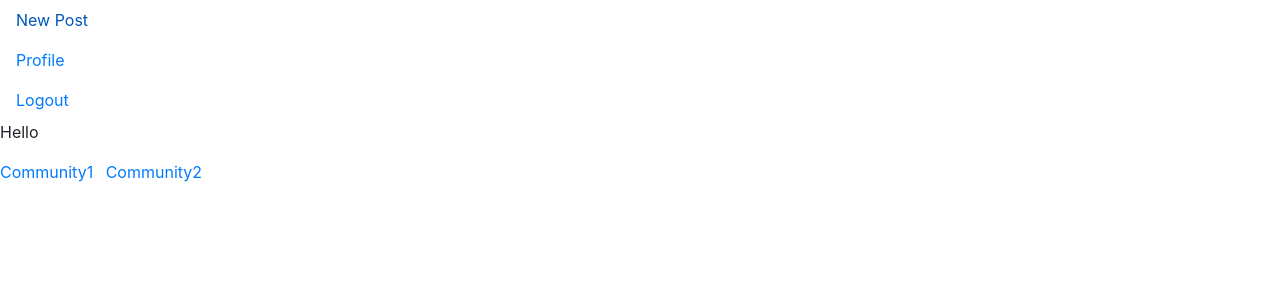
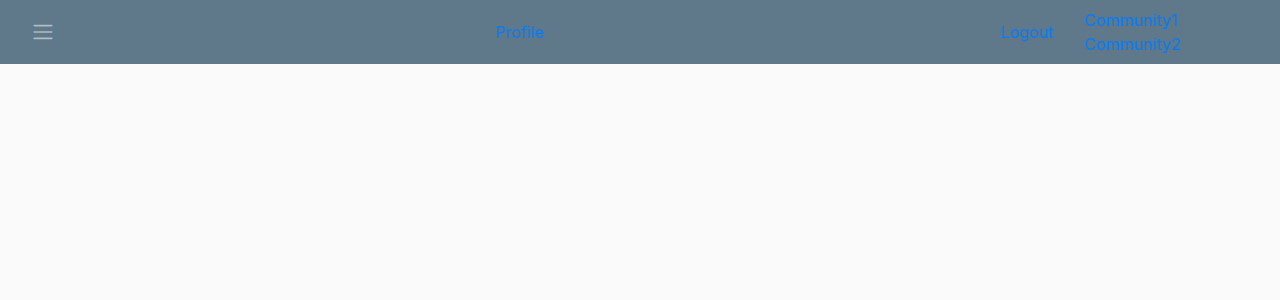
Before and after one commit to EverettGrethel/project-benzaiten, a Django app: template projectbenzaiten/forum/templates/forum/index.html in a window 1280 px wide. Shown: the top 300 px of the page. Run offline with Django 3.2, Linux system fonts and the light colour scheme; the template is opened without the code that fills it: values that come from a table or form of the project are taken from there, others are empty; a user stored in the database is signed in; data comes from the database, SQL or seed files in the repository; both versions use the stored data as it was after the commit; some libraries are stand-ins or nearby versions.

Commit message:
added static

```diff
--- /dev/null
+++ b/projectbenzaiten/forum/static/blog/main.css
@@ -0,0 +1,84 @@
+body {
+    background: #fafafa;
+    color: #333333;
+    margin-top: 5rem;
+  }
+
+  h1, h2, h3, h4, h5, h6 {
+    color: #444444;
+  }
+
+  ul {
+    margin: 0;
+  }
+
+  .bg-steel {
+    background-color: #5f788a;
+  }
+
+  .site-header .navbar-nav .nav-link {
+    color: #cbd5db;
+  }
+
+  .site-header .navbar-nav .nav-link:hover {
+    color: #ffffff;
+  }
+
+  .site-header .navbar-nav .nav-link.active {
+    font-weight: 500;
+  }
+
+  .content-section {
+    background: #ffffff;
+    padding: 10px 20px;
+    border: 1px solid #dddddd;
+    border-radius: 3px;
+    margin-bottom: 20px;
+  }
+
+  .article-title {
+    color: #444444;
+  }
+
+  a.article-title:hover {
+    color: #428bca;
+    text-decoration: none;
+  }
+
+  .article-content {
+    white-space: pre-line;
+  }
+
+  .article-img {
+    height: 65px;
+    width: 65px;
+    margin-right: 16px;
+  }
+
+  .article-metadata {
+    padding-bottom: 1px;
+    margin-bottom: 4px;
+    border-bottom: 1px solid #e3e3e3
+  }
+
+  .article-metadata a:hover {
+    color: #333;
+    text-decoration: none;
+  }
+
+  .article-svg {
+    width: 25px;
+    height: 25px;
+    vertical-align: middle;
+  }
+
+  .account-img {
+    height: 125px;
+    width: 125px;
+    margin-right: 20px;
+    margin-bottom: 16px;
+  }
+
+  .account-heading {
+    font-size: 2.5rem;
+  }
--- a/projectbenzaiten/forum/templates/forum/base.html
+++ b/projectbenzaiten/forum/templates/forum/base.html
@@ -1,3 +1,4 @@
+{% load static %}
 <!DOCTYPE html>
 <html>
 <head>
--- a/projectbenzaiten/forum/templates/forum/index.html
+++ b/projectbenzaiten/forum/templates/forum/index.html
@@ -1,3 +1,4 @@
+{% load static %}
 <!DOCTYPE html>
 <html>
 <head>
@@ -6,13 +7,18 @@
 
     <!-- Bootstrap CSS -->
     <link rel="stylesheet" href="https://maxcdn.bootstrapcdn.com/bootstrap/4.0.0/css/bootstrap.min.css" integrity="sha384-Gn5384xqQ1aoWXA+058RXPxPg6fy4IWvTNh0E263XmFcJlSAwiGgFAW/dAiS6JXm" crossorigin="anonymous">
+    <link rel="stylesheet" type="text/css" href="{% static 'forum/main.css' %}">
     <title>Home</title>
 </head>
 <body>
               <!-- Navbar Right Side -->
-    <div>
+    <header class="site-header">
+        <nav class="navbar navbar-expand-md navbar-dark bg-steel fixed-top">
+        <div class="container">
+            <button class="navbar-toggler" type="button" data-toggle="collapse" data-target="#navbarToggle" aria-controls="navbarToggle" aria-expanded="false" aria-label="Toggle navigation"></button>
+            <span class="navbar-toggler-icon"></span>
             {% if user.is_authenticated %}
-            <a class="nav-item nav-link" href="{% url 'post-create' %}">New Post</a>
+               <!--<a class="nav-item nav-link" href="{% url 'post-create' %}">New Post</a> -->
                 <a class="nav-item nav-link" href="{% url 'profile' %}">Profile</a>
                 <a class="nav-item nav-link" href="{% url 'logout' %}">Logout</a>
             {% else %}
@@ -21,10 +27,11 @@
             {% endif %}
         </div>
         <div>
-    <p>Hello</p>
         {% for community in communities %}
             <a class="mr-2" href="{% url 'forum-home' community.title %}">{{ community.title }}</a>
         {% endfor %}
         </div>
+    </nav>
+    </header>
 </body>
 </html>
```
Also changed, not shown: projectbenzaiten/db.sqlite3. Lines whose indentation alone changed are shown as unchanged.
